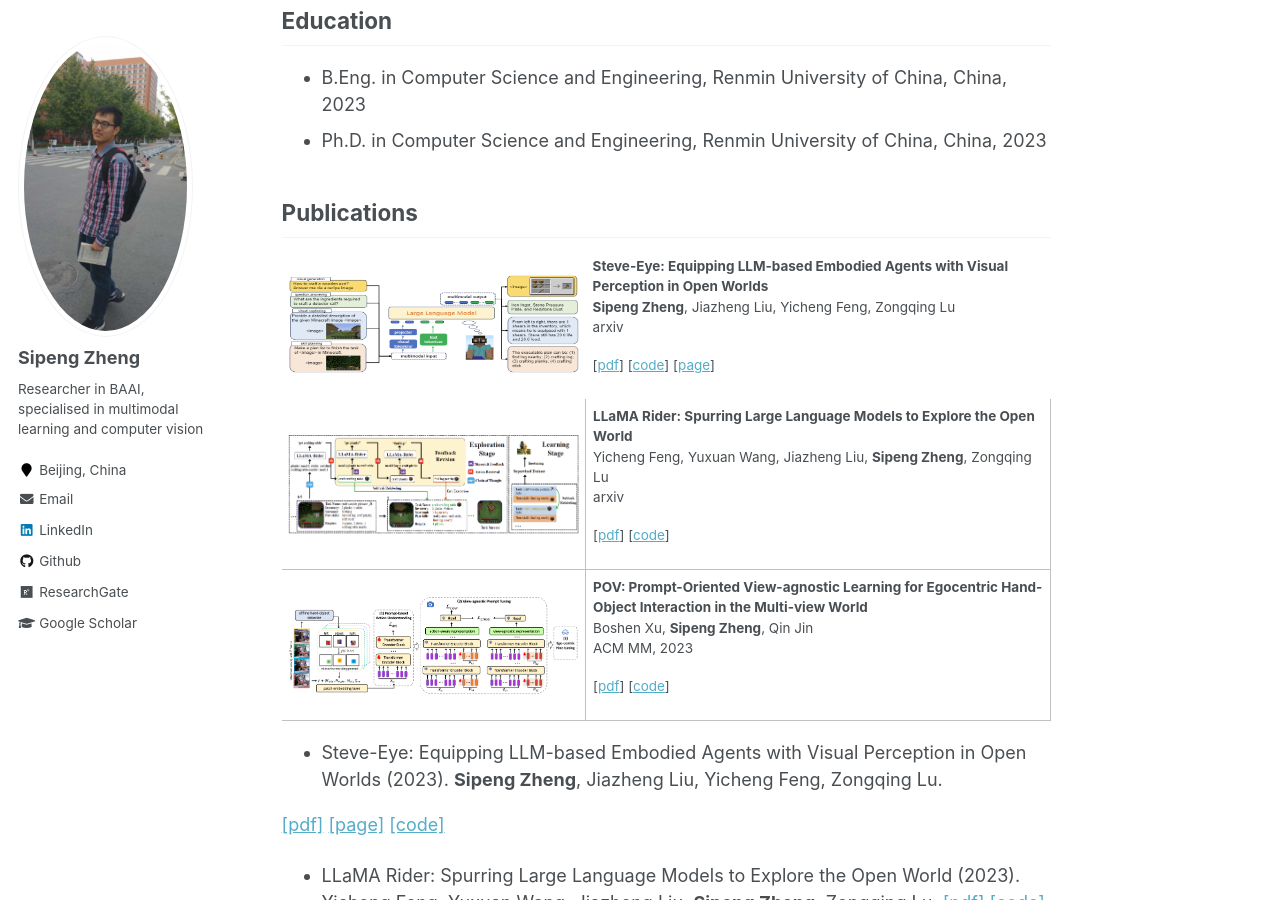
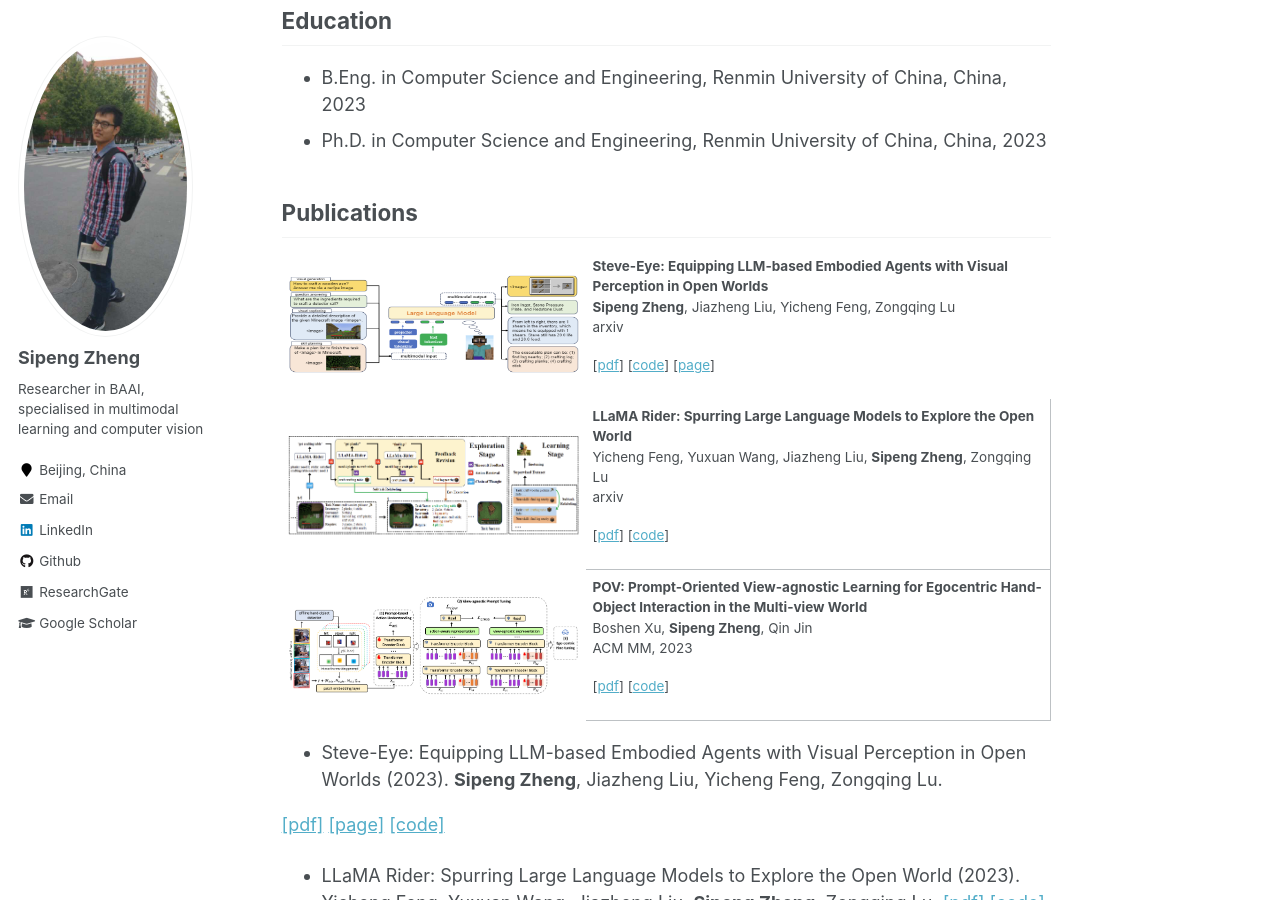
Before and after one commit to zhengsipeng/zhengsipeng.github.io, a Jekyll site: the page built from _pages/about.md, in a window 1280 px wide and 900 px high, scrolled down 979 px. Built offline with Jekyll 4.4.1, drawn with Linux system fonts in a browser that asks for light colours.

Commit message:
update 24.1.4

```diff
--- a/_pages/about.md
+++ b/_pages/about.md
@@ -57,7 +57,7 @@ My CV can be found in [CV](https://zhengsipeng.github.io/cv/) or [downloaded CV]
 </tr>
 
 <tr style="border: none;">
-  <td> <img src="./images/pubs/llama_rider_23.png" style="height: 100px; width: 500px;"/></td>
+  <td style="border: none;"> <img src="./images/pubs/llama_rider_23.png" style="height: 100px; width: 500px;"/></td>
   <td>
       <p><strong>LLaMA Rider: Spurring Large Language Models to Explore the Open World</strong><br>
         Yicheng Feng, Yuxuan Wang, Jiazheng Liu, <b>Sipeng Zheng</b>, Zongqing Lu<br>
@@ -71,7 +71,7 @@ My CV can be found in [CV](https://zhengsipeng.github.io/cv/) or [downloaded CV]
 </tr>
 
 <tr style="border: none;">
-  <td> <img src="./images/pubs/mm23_pov.png" style="height: 100px; width: 500px;"/></td>
+  <td style="border: none;"> <img src="./images/pubs/mm23_pov.png" style="height: 100px; width: 500px;"/></td>
   <td>
       <p><strong>POV: Prompt-Oriented View-agnostic Learning for Egocentric Hand-Object Interaction in the Multi-view World</strong><br>
         Boshen Xu, <b>Sipeng Zheng</b>, Qin Jin<br>
```
